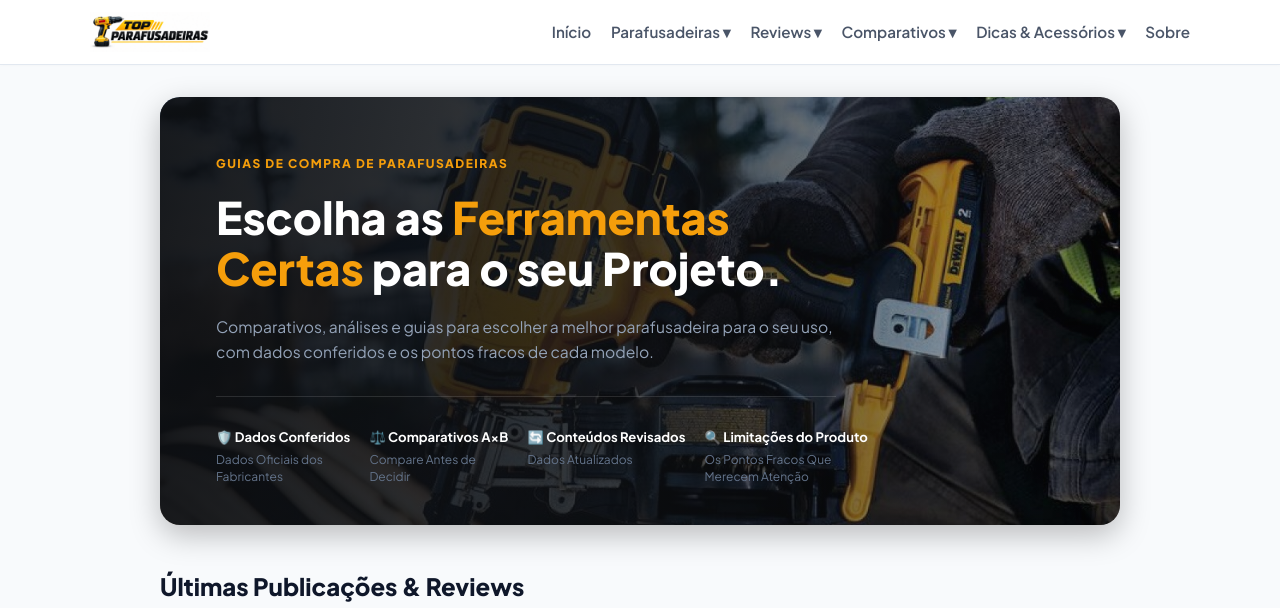
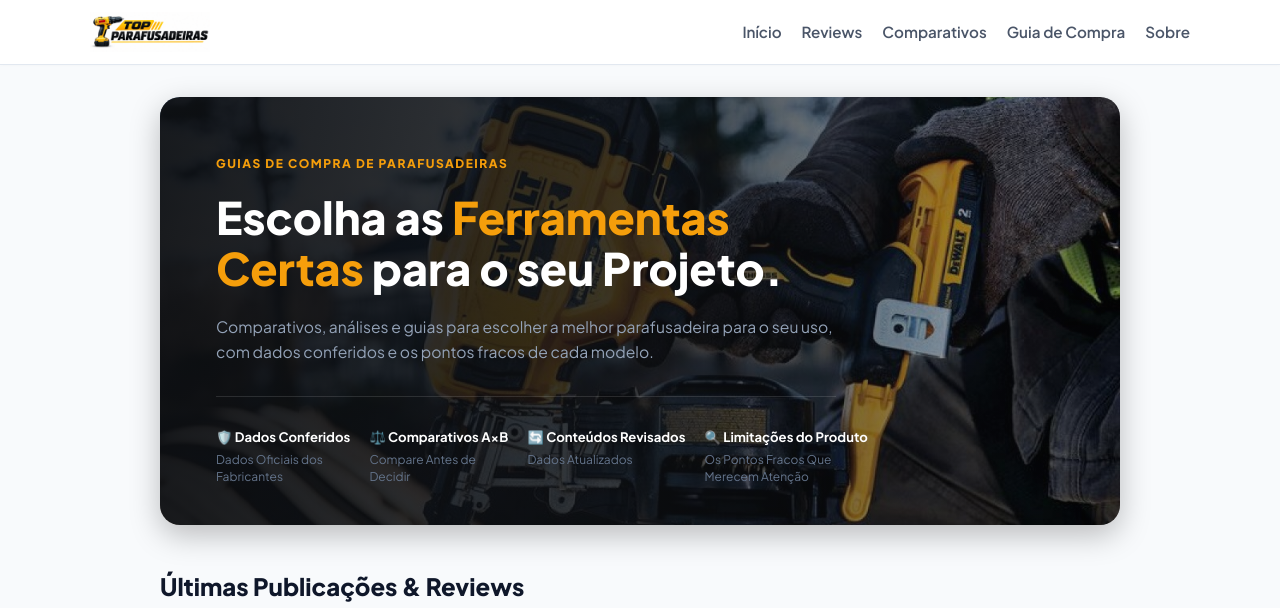
Before and after one commit to membroequipe/SiteReview, a Jekyll site: the page built from index.html, in a window 1280 px wide. Shown: the top 608 px of the page. Built offline with Jekyll 4.4.1, drawn with Linux system fonts in a browser that asks for light colours; grey boxes are pictures that could not be loaded.

Commit message:
Update default.html

```diff
--- a/_layouts/default.html
+++ b/_layouts/default.html
@@ -18,7 +18,7 @@
 </head>
 <body class="{% if page.url == '/' or page.url == '/index.html' %}home-page{% endif %}">
 
-    <!-- Menu Superior Otimizado por Categorias e Dropdowns -->
+    <!-- Menu Superior Limpo e Direto -->
     <header class="site-header">
       <div class="site-header-container">
         <a href="{{ '/' | relative_url }}">
@@ -30,46 +30,16 @@
             <!-- 1. Início -->
             <li><a href="{{ '/' | relative_url }}">Início</a></li>
 
-            <!-- 2. Parafusadeiras (Categoria Principal - Artigo Pilar) -->
-            <li class="has-dropdown">
-              <a href="{{ '/parafusadeiras/' | relative_url }}">Parafusadeiras ▾</a>
-              <ul class="dropdown-menu">
-                <li><a href="{{ '/qual-a-melhor-parafusadeira/' | relative_url }}">Melhores Parafusadeiras (Guia Geral)</a></li>
-                <li><a href="{{ '/parafusadeiras-12v-vs-18v/' | relative_url }}">Parafusadeiras 12V vs 18V</a></li>
-                <li><a href="{{ '/uso-profissional/' | relative_url }}">Uso Profissional</a></li>
-              </ul>
-            </li>
+            <!-- 2. Reviews -->
+            <li><a href="{{ '/reviews/' | relative_url }}">Reviews</a></li>
 
-            <!-- 3. Reviews (Análises de Modelos Específicos) -->
-            <li class="has-dropdown">
-              <a href="{{ '/reviews/' | relative_url }}">Reviews ▾</a>
-              <ul class="dropdown-menu">
-                <li><a href="{{ '/review-bosch-gsr-1000-smart/' | relative_url }}">Bosch GSR 1000 Smart</a></li>
-                <li><a href="{{ '/review-bosch-gsb-120-li/' | relative_url }}">Bosch GSB 120-LI</a></li>
-                <li><a href="{{ '/review-makita-hp333d/' | relative_url }}">Makita HP333D</a></li>
-                <li><a href="{{ '/reviews/' | relative_url }}"><strong>Ver Todos os Reviews</strong></a></li>
-              </ul>
-            </li>
+            <!-- 3. Comparativos -->
+            <li><a href="{{ '/comparativos/' | relative_url }}">Comparativos</a></li>
 
-            <!-- 4. Comparativos (Artigos Versus e Guia de Marcas) -->
-            <li class="has-dropdown">
-              <a href="{{ '/comparativos/' | relative_url }}">Comparativos ▾</a>
-              <ul class="dropdown-menu">
-                <li><a href="{{ '/bosch-vs-makita/' | relative_url }}">Bosch vs Makita</a></li>
-                <li><a href="{{ '/bosch-gsr-1000-smart-vs-bosch-gsb-120-li/' | relative_url }}">GSR 1000 vs GSB 120-LI</a></li>
-              </ul>
-            </li>
+            <!-- 4. Guia Principal -->
+            <li><a href="{{ '/qual-a-melhor-parafusadeira/' | relative_url }}">Guia de Compra</a></li>
 
-            <!-- 5. Dicas & Acessórios (Conteúdo Informativo) -->
-            <li class="has-dropdown">
-              <a href="{{ '/dicas-acessorios/' | relative_url }}">Dicas & Acessórios ▾</a>
-              <ul class="dropdown-menu">
-                <li><a href="{{ '/kits-de-bits-e-pontas/' | relative_url }}">Kits de Bits e Pontas</a></li>
-                <li><a href="{{ '/como-usar-manutencao/' | relative_url }}">Como Usar / Manutenção</a></li>
-              </ul>
-            </li>
-
-            <!-- 6. Sobre (Transparência) -->
+            <!-- 5. Sobre -->
             <li><a href="{{ '/sobre/' | relative_url }}">Sobre</a></li>
           </ul>
         </nav>
```
